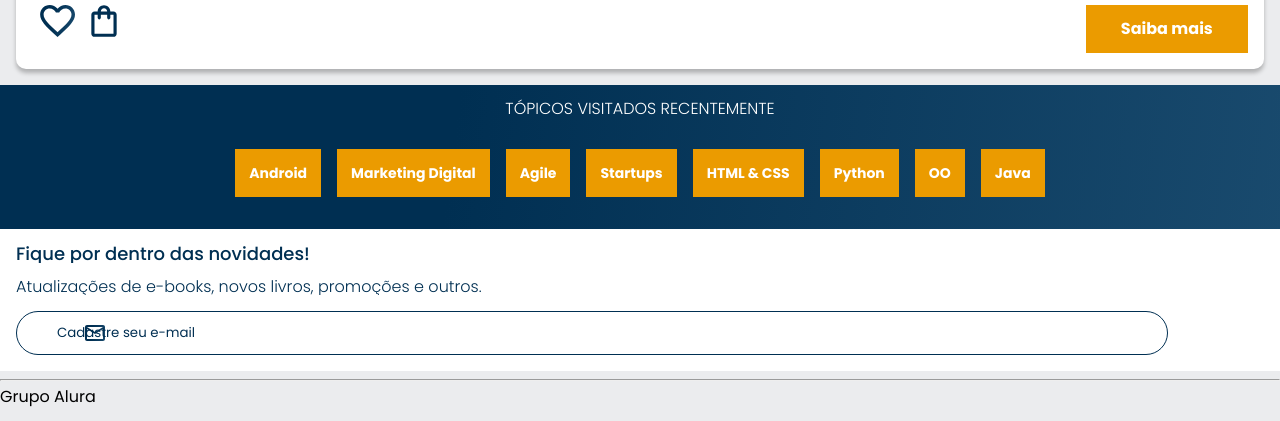
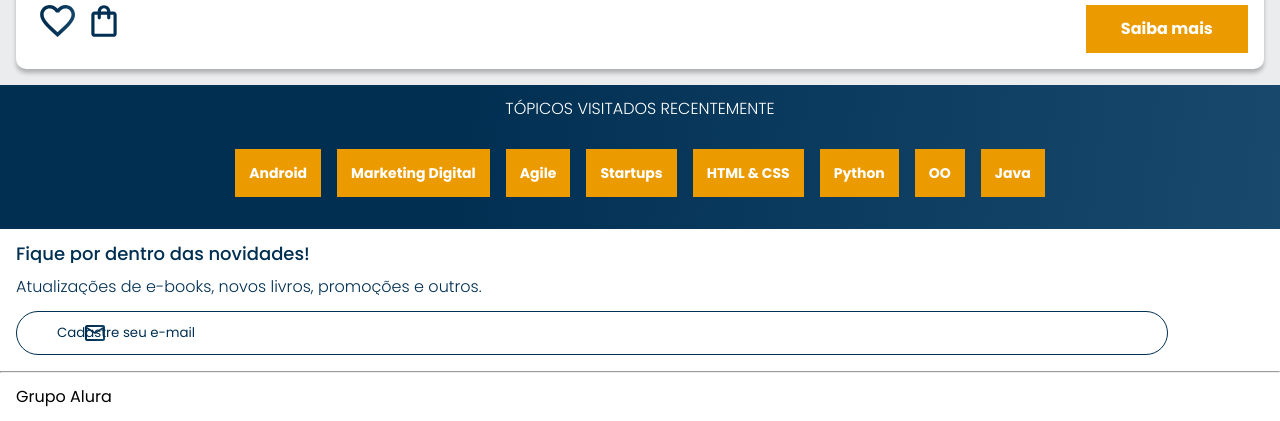
Before and after one commit to Jujubsoi/AluraBooks, a plain HTML site: page index.html in a window 1280 px wide. Shown: the part 2210-2631 px from the top of the page. Drawn offline with nearby package versions, Linux system fonts and the light colour scheme; files whose address does not match are found by name.

Commit message:
Update styles.css

```diff
--- a/styles.css
+++ b/styles.css
@@ -3,7 +3,7 @@
 @import url("carrossel.css");
 @import url("topicos.css");
 @import url("contato.css");
-@import url("rodapé.css");
+@import url("rodape.css");
 
 :root {
     --cor-de-fundo: #EBECEE;
```
